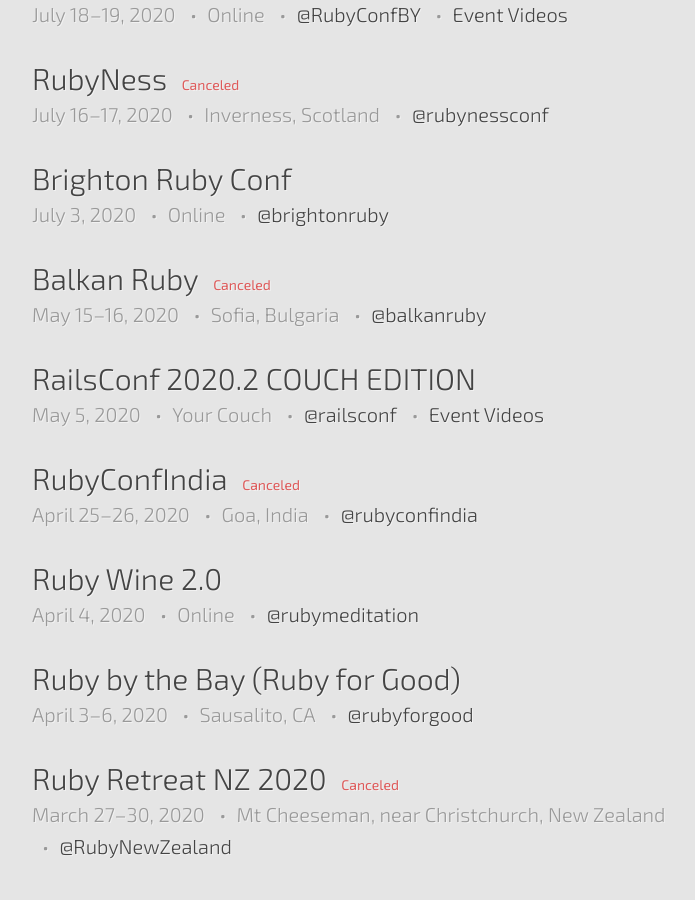
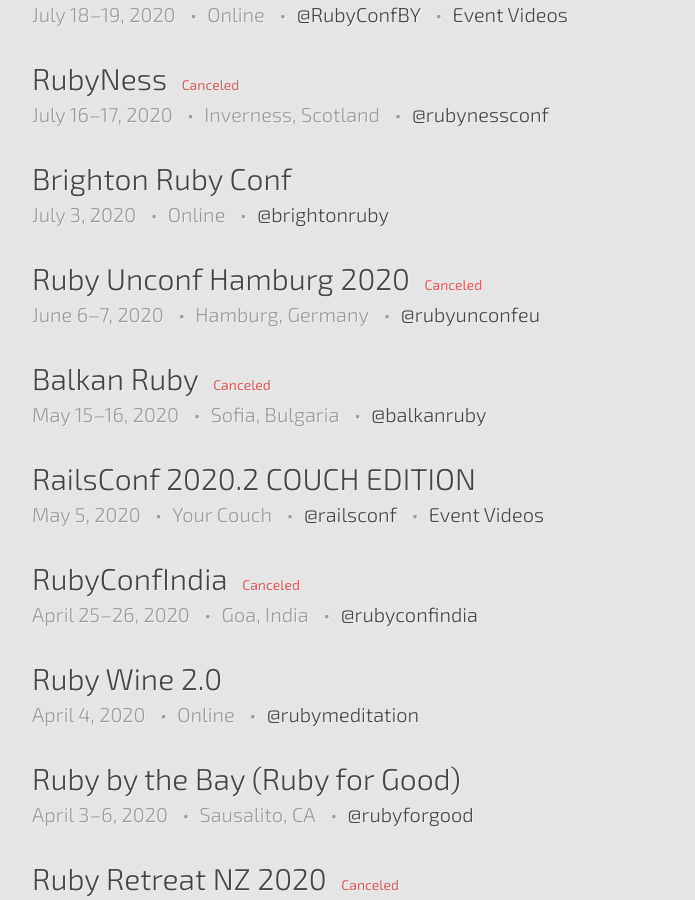
Before and after one commit to ruby-conferences/ruby-conferences.github.io, a Jekyll site: the page built from past/index.html, in a window 1280 px wide and 900 px high, scrolled down 4902 px. Shown: the whole window, without its empty margins (208-903 px from the left). Built offline with Jekyll 4.4.1, drawn with Linux system fonts in a browser that asks for light colours.

Commit message:
Add Ruby Unconf Hamburg 2020 back
Was removed in https://github.com/ruby-conferences/ruby-conferences.github.io/pull/391

```diff
--- a/_data/conferences.yml
+++ b/_data/conferences.yml
@@ -1947,6 +1947,14 @@
   twitter: balkanruby
   status: Canceled
 
+- name: Ruby Unconf Hamburg 2020
+  location: Hamburg, Germany
+  start_date: 2020-06-06
+  end_date: 2020-06-07
+  url: https://2020.rubyunconf.eu/
+  twitter: rubyunconfeu
+  status: Canceled
+
 - name: Brighton Ruby Conf
   location: Online
   start_date: 2020-07-03
```
